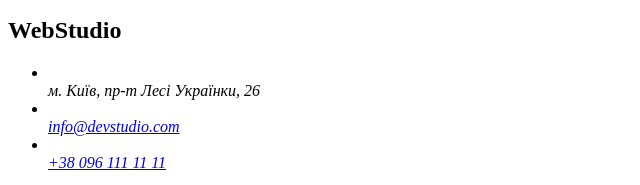
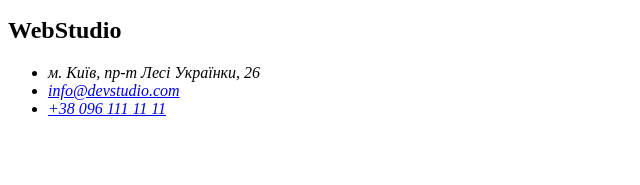
Before and after one commit to Aleksandra-15/WebStudio, a plain HTML site: page portfolio.html in a window 1280 px wide. Shown: the part 3532-3717 px from the top of the page, without its empty margins (0-640 px from the left). After the commit the page ends 3666 px from the top, so only its background shows below. Drawn offline with Linux system fonts and the light colour scheme.

Commit message:
update html, css

```diff
--- a/portfolio.html
+++ b/portfolio.html
@@ -86,9 +86,9 @@
       <h2 class="header_logo2">WebStudio</h2>
       <address class="address">
         <ul>
-        <li></li><a>м. Київ, пр-т Лесі Українки, 26</a>
-        <li></li><a href="mailto:info@devstudio.com">info@devstudio.com</a>
-        <li></li><a href="tel:+380961111111">+38 096 111 11 11</a>
+        <li><a>м. Київ, пр-т Лесі Українки, 26</a></li>
+        <li><a href="mailto:info@devstudio.com">info@devstudio.com</a></li>
+        <li><a href="tel:+380961111111">+38 096 111 11 11</a></li>
     </ul>
       </address>
     </footer>
```
